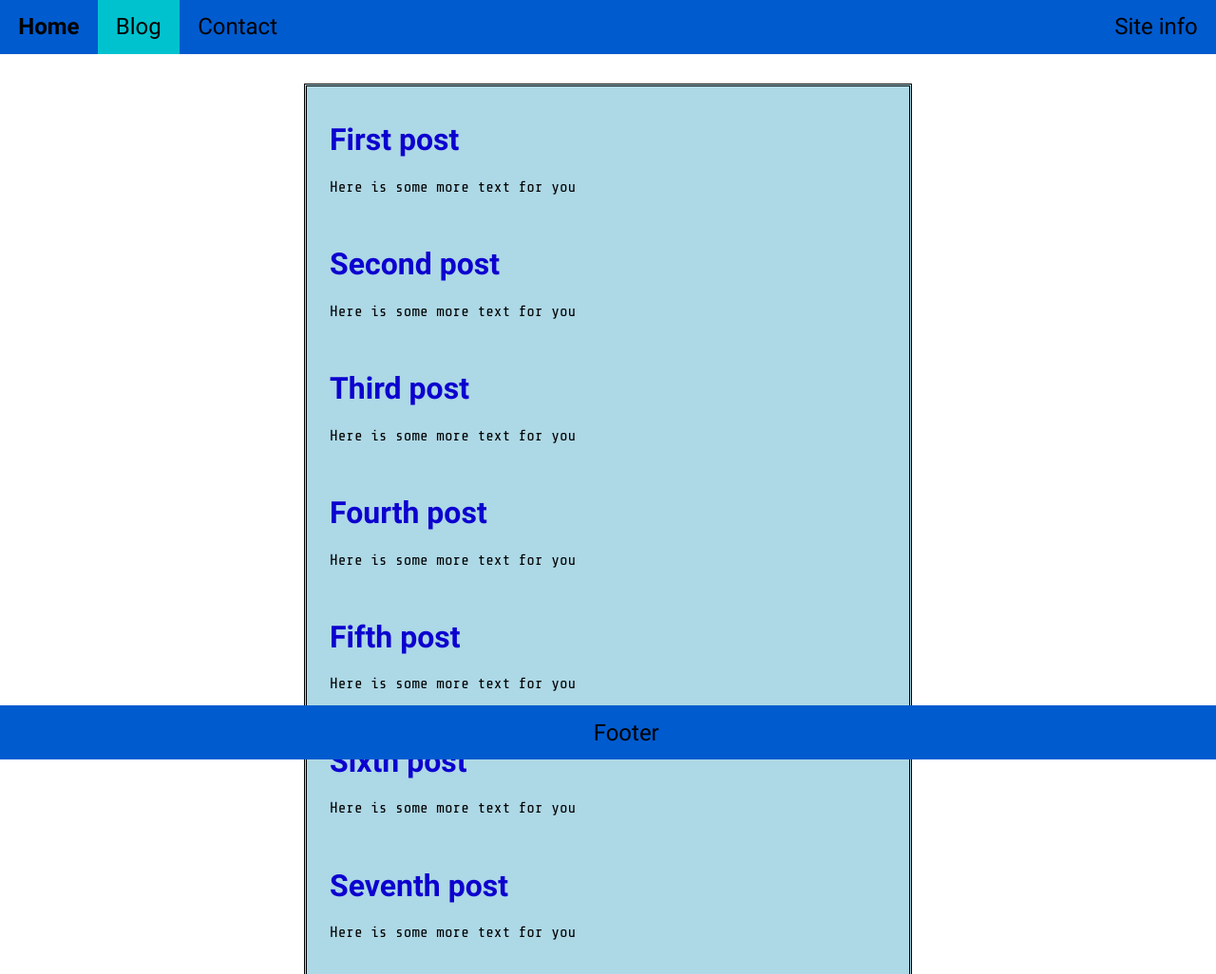
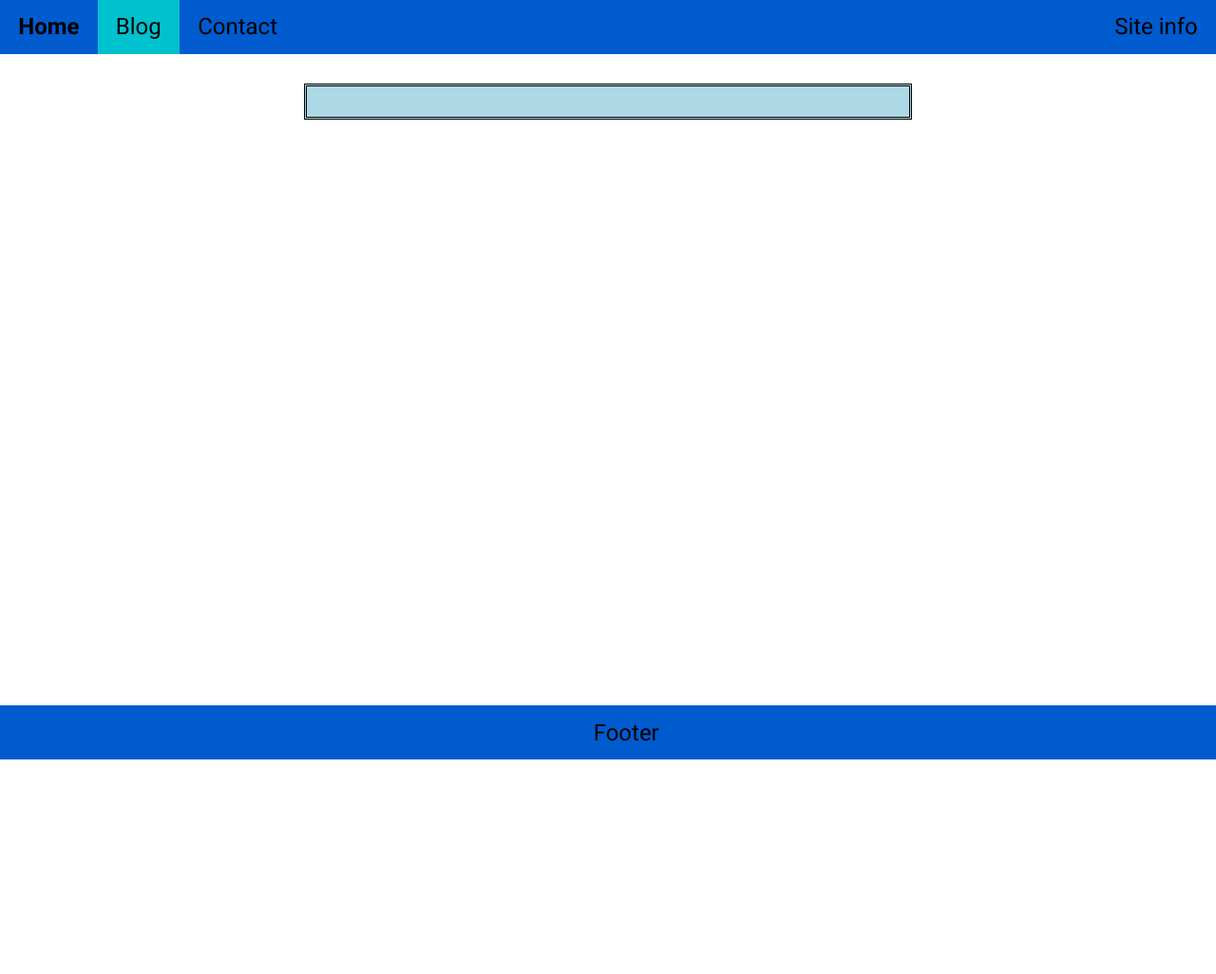
Before and after one commit to Zealous56/LibreSite, a website: page pug_files/blog.pug in a window 1280 px wide. Shown: the top 1026 px of the page at 95% size. After the commit the page ends 800 px from the top, so only its background shows below. Drawn offline with nearby package versions, Linux system fonts and the light colour scheme; files that its build step writes are made by us from their sources; files whose address does not match are found by name.

Commit message:
Change blog to test for no content case

```diff
--- a/pug_files/blog.pug
+++ b/pug_files/blog.pug
@@ -5,17 +5,3 @@ block topnavbar-links
 
 block dropdown-links
     +dropdown-links-list('Blog')
-
-block container-body-posts
-    +container-body-posts-list([
-        { header: 'First post', content: 'Here is some more text for you' },
-        { header: 'Second post', content: 'Here is some more text for you' },
-        { header: 'Third post', content: 'Here is some more text for you' },
-        { header: 'Fourth post', content: 'Here is some more text for you' },
-        { header: 'Fifth post', content: 'Here is some more text for you' },
-        { header: 'Sixth post', content: 'Here is some more text for you' },
-        { header: 'Seventh post', content: 'Here is some more text for you' },
-        { header: 'Eighth post', content: 'Here is some more text for you' },
-        { header: 'Ninth post', content: 'Here is some more text for you' },
-        { header: 'Tenth post', content: 'Here is some more text for you' }
-    ])
```
